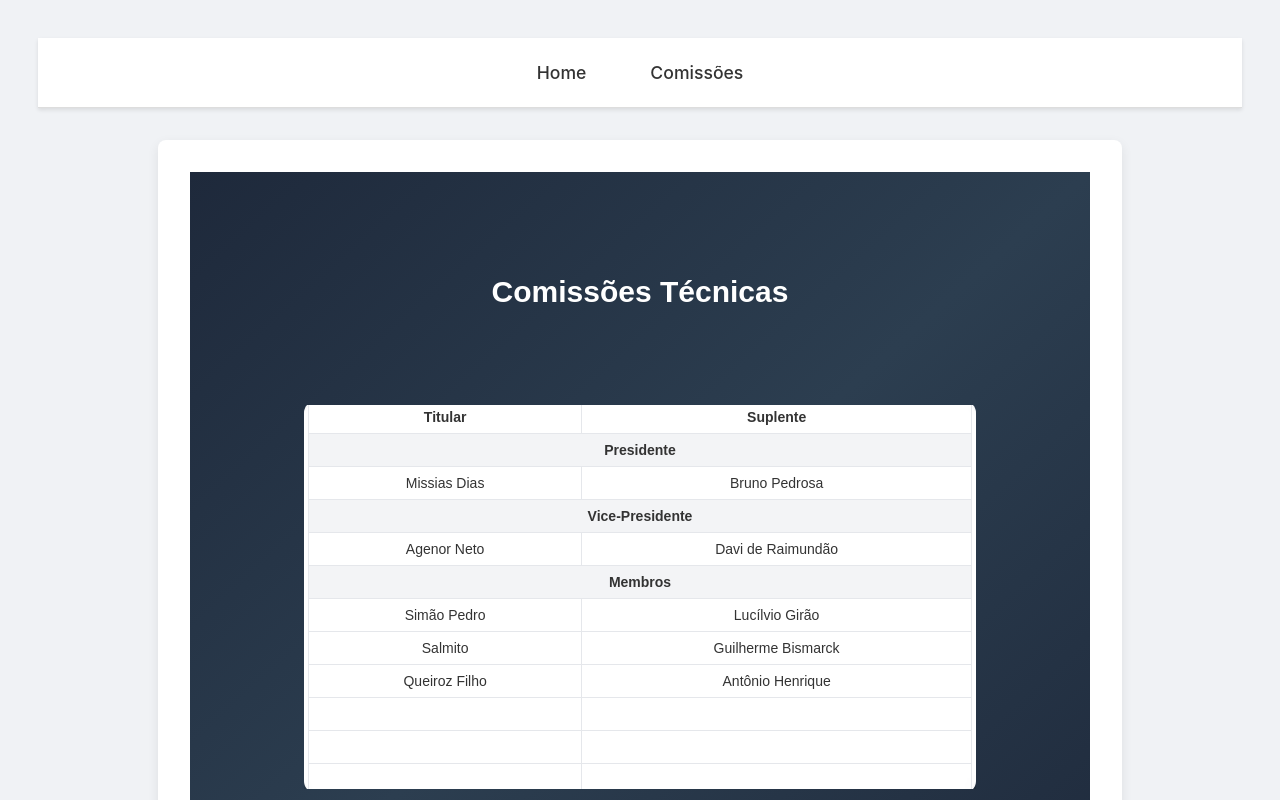
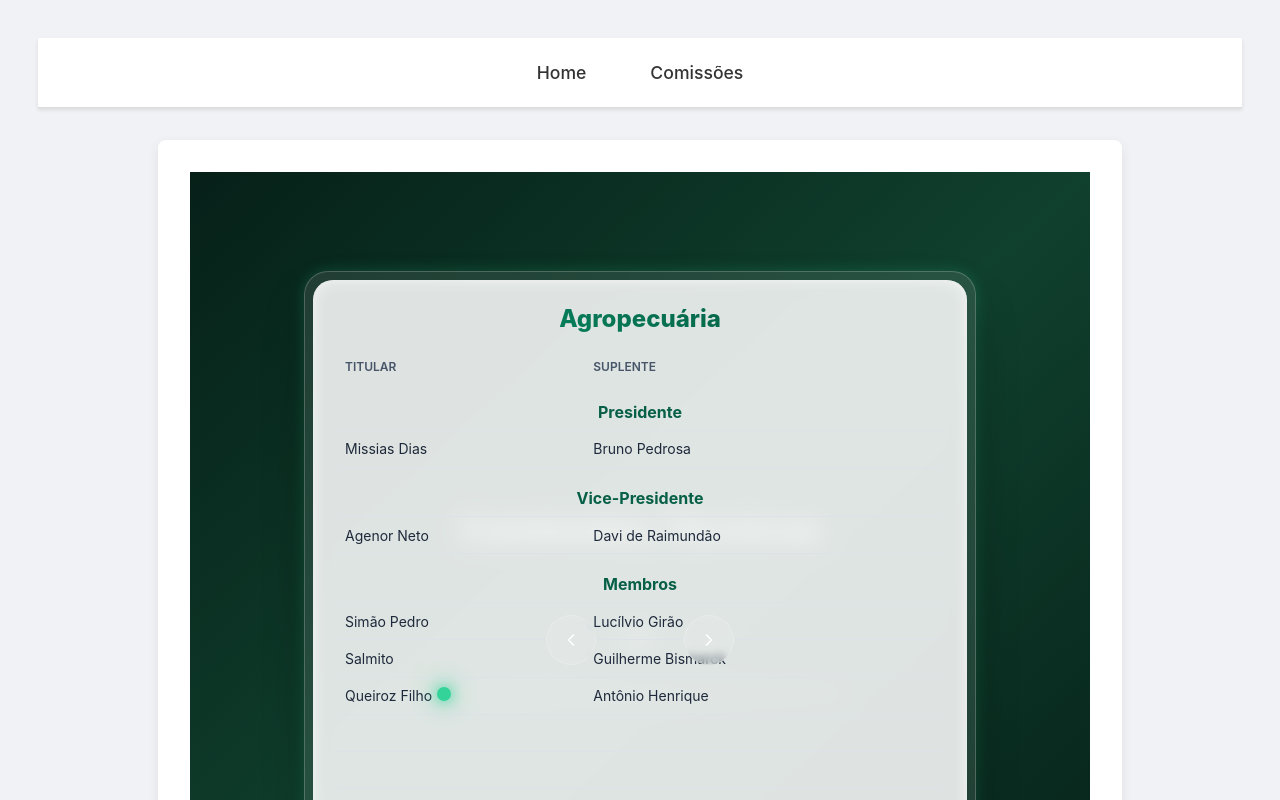
Before and after one commit to antonylima/alece, a React (Create React App) app in the folder frontend/: page /comissoes in a window 1280 px wide. Shown: the top 800 px of the page. Built offline with nearby package versions, Linux system fonts and the light colour scheme.

Commit message:
card style

```diff
--- a/frontend/src/pages/Comissoes.css
+++ b/frontend/src/pages/Comissoes.css
@@ -1,37 +1,45 @@
+@keyframes breathing-glow {
+  0% {
+    box-shadow: 0 25px 50px -12px rgba(0, 0, 0, 0.4), 0 0 15px rgba(52, 211, 153, 0.2);
+  }
+  50% {
+    box-shadow: 0 25px 50px -12px rgba(0, 0, 0, 0.6), 0 0 25px rgba(52, 211, 153, 0.4);
+  }
+  100% {
+    box-shadow: 0 25px 50px -12px rgba(0, 0, 0, 0.4), 0 0 15px rgba(52, 211, 153, 0.2);
+  }
+}
+
 /* General Container */
 .comissoes-container {
   min-height: 100vh;
-  background: linear-gradient(to bottom right, #1e293b, #2c3e50, #1e293b);
-  color: white;
+  background: linear-gradient(to bottom right, #062018, #10402E, #062018); /* Green Gradient */
+  color: #e2e8f0;
   display: flex;
   flex-direction: column;
   align-items: center;
   justify-content: center;
-  padding: 4px;
-  font-family: sans-serif;
-}
-
-.comissoes-header {
-  width: 100%;
-  max-width: 56rem; /* max-w-4xl */
-  margin-bottom: 3rem; /* mb-12 */
+  padding: 1rem;
+  font-family: -apple-system, BlinkMacSystemFont, 'Segoe UI', Roboto, 'Helvetica Neue', Arial, sans-serif;
+  overflow: hidden;
 }
 
 .comissoes-header h2 {
-  font-size: 1.875rem; /* text-3xl */
-  font-weight: 700; /* font-bold */
+  font-size: 2.25rem;
+  font-weight: 700;
   text-align: center;
-  margin-bottom: 3rem; /* mb-12 */
+  margin-bottom: 2rem;
+  text-shadow: 0 2px 10px rgba(0, 0, 0, 0.3);
 }
 
 /* Card Area */
 .card-display-area {
   position: relative;
   width: 100%;
-  max-width: 42rem; /* max-w-2xl */
-  height: 24rem; /* h-96 */
-  margin-bottom: 3rem; /* mb-12 */
-  overflow: hidden; /* Hide overflow for swipe effect */
+  max-width: 42rem;
+  /* height: 26rem; REMOVED for auto height */
+  margin-bottom: 2rem;
+  perspective: 1000px;
 }
 
 .card-swiper {
@@ -44,19 +52,18 @@
 
 .card {
   width: 100%;
-  height: 100%;
-  background: linear-gradient(to bottom right, #ffffff, #f0f0f0);
-  color: #333;
-  border-radius: 1rem; /* rounded-2xl */
-  box-shadow: 0 25px 50px -12px rgba(0, 0, 0, 0.25); /* shadow-2xl */
-  padding: 4px;
+  min-height: 26rem; /* Use min-height instead of height */
+  height: auto; /* Allow card to grow */
+  background: rgba(255, 255, 255, 0.1);
+  backdrop-filter: blur(12px);
+  border: 1px solid rgba(255, 255, 255, 0.2);
+  color: #1e293b;
+  border-radius: 1.5rem;
+  padding: 0.5rem;
   display: flex;
-  flex-direction: column;
-  justify-content: center;
-  align-items: center;
-  text-align: center;
   transition: transform 0.3s ease-out;
   cursor: grab;
+  animation: breathing-glow 5s ease-in-out infinite;
 }
 
 .card:active {
@@ -64,22 +71,28 @@
 }
 
 .card-inner-content {
-  background-color: rgba(255, 255, 255, 0.95);
-  backdrop-filter: blur(4px);
-  border-radius: 0.75rem; /* rounded-xl */
-  padding: 4px;
+  background-color: rgba(255, 255, 255, 0.85);
+  border-radius: 1.25rem;
+  padding: 1.5rem;
   width: 100%;
-  height: 100%;
+  height: 100%; /* Take full height of parent */
   display: flex;
   flex-direction: column;
-  justify-content: center;
-  box-shadow: 0 10px 15px -3px rgba(0, 0, 0, 0.1), 0 4px 6px -2px rgba(0, 0, 0, 0.05); /* shadow-lg */
+  justify-content: flex-start;
+  box-shadow: inset 0 0 15px rgba(255, 255, 255, 0.7);
+  /* overflow-y: auto; REMOVED to prevent scroll */
 }
 
 .card-inner-content .comissao-name {
-  font-size: 1.125rem;
-  font-weight: 600;
+  font-size: 1.5rem;
+  font-weight: 800;
   margin-bottom: 1rem;
+  text-align: center;
+  background: linear-gradient(45deg, #059669, #064e3b); /* Green Gradient Text */
+  -webkit-background-clip: text;
+  -webkit-text-fill-color: transparent;
+  background-clip: text;
+  text-fill-color: transparent;
 }
 
 .card-inner-content table {
@@ -90,52 +103,79 @@
 
 .card-inner-content th,
 .card-inner-content td {
-  border: 1px solid #e5e7eb;
-  padding: 0.5rem;
+  border: none;
+  padding: 0.6rem 0.5rem;
+  text-align: left;
+}
+
+.card-inner-content tr {
+  transition: background-color 0.2s ease-in-out;
+}
+
+.card-inner-content tbody tr:hover {
+  background-color: rgba(0, 0, 0, 0.03);
+}
+
+.card-inner-content tr:not(:last-child) {
+  border-bottom: 1px solid #dde2e7;
 }
 
 .card-inner-content th.ts {
   font-weight: 600;
+  color: #475569;
+  font-size: 0.75rem;
+  text-transform: uppercase;
+  padding-bottom: 0.5rem;
 }
 
 .card-inner-content .tipo {
-  font-weight: 600;
-  background-color: #f3f4f6;
+  font-weight: 700;
+  background-color: transparent;
+  color: #065f46; /* Darker Green */
+  text-align: center;
+  font-size: 1rem;
+  padding: 1.25rem 0 0.5rem 0;
 }
 
 .branco {
   color: transparent;
+  user-select: none;
 }
 
 /* Navigation */
 .nav-controls {
   display: flex;
   align-items: center;
-  gap: 1.5rem; /* space-x-6 */
-  margin-bottom: 1.5rem; /* mb-6 */
+  gap: 1.5rem;
+  margin-bottom: 1.5rem;
 }
 
 .nav-button {
   display: flex;
   align-items: center;
-  padding: 4px 1.5rem;
+  justify-content: center;
+  width: 50px;
+  height: 50px;
   background-color: rgba(255, 255, 255, 0.1);
   color: white;
-  border-radius: 0.75rem; /* rounded-xl */
+  border-radius: 50%;
   transition: all 0.2s ease-in-out;
   border: 1px solid rgba(255, 255, 255, 0.2);
   backdrop-filter: blur(4px);
 }
 
 .nav-button:hover {
-  background-color: rgba(255, 255, 255, 0.2);
-  border-color: rgba(255, 255, 255, 0.4);
+  background-color: rgba(16, 185, 129, 0.3); /* Green tint on hover */
+  transform: scale(1.1);
 }
 
 .card-counter {
   color: white;
   font-family: monospace;
-  font-size: 1.25rem; /* text-xl */
+  font-size: 1.5rem;
+  font-weight: 500;
+  min-width: 40px;
+  text-align: center;
 }
 
 /* Dots Indicator */
@@ -143,23 +183,36 @@
   display: flex;
   flex-wrap: wrap;
   justify-content: center;
-  gap: 0.5rem; /* gap-2 */
-  max-width: 56rem; /* max-w-4xl */
+  gap: 0.6rem;
+  max-width: 56rem;
 }
 
 .dot {
-  width: 0.75rem; /* w-3 */
-  height: 0.75rem; /* h-3 */
-  border-radius: 9999px; /* rounded-full */
-  transition: all 0.2s ease-in-out;
+  width: 10px;
+  height: 10px;
+  border-radius: 50%;
+  transition: all 0.3s ease;
   background-color: rgba(255, 255, 255, 0.3);
+  border: none;
+  padding: 0;
+  cursor: pointer;
 }
 
 .dot:hover {
-  background-color: rgba(255, 255, 255, 0.5);
+  background-color: rgba(255, 255, 255, 0.7);
 }
 
 .dot.active {
-  background-color: #818cf8; /* bg-indigo-400 */
-  transform: scale(1.25);
+  background-color: #34d399; /* Emerald Green */
+  transform: scale(1.4);
+  box-shadow: 0 0 10px #34d399, 0 0 20px #34d399;
 }
+
+/* Landscape Mode Adjustment */
+@media (orientation: landscape) {
+  .card-inner-content .comissao-name {
+    white-space: nowrap;
+    overflow: hidden;
+    text-overflow: ellipsis;
+  }
+}
--- a/frontend/src/pages/Comissoes.js
+++ b/frontend/src/pages/Comissoes.js
@@ -8,15 +8,36 @@ import './Comissoes.css'; // Import the new CSS file
  * @property {string} sigla
  * @property {string} comissao
  * @property {string[]} presidente
- * @property {string[]} vice_presidente
  * @property {string[][]} membro
  */
+
+// Custom hook to detect screen orientation
+const useScreenOrientation = () => {
+  const [isPortrait, setIsPortrait] = useState(
+    window.matchMedia('(orientation: portrait)').matches
+  );
+
+  useEffect(() => {
+    const mediaQuery = window.matchMedia('(orientation: portrait)');
+    const handleOrientationChange = (e) => setIsPortrait(e.matches);
+
+    mediaQuery.addEventListener('change', handleOrientationChange);
+
+    return () => {
+      mediaQuery.removeEventListener('change', handleOrientationChange);
+    };
+  }, []);
+
+  return isPortrait;
+};
+
 
 function Comissoes() {
   const [currentCard, setCurrentCard] = useState(0);
   const [touchStartX, setTouchStartX] = useState(null);
   const [touchEndX, setTouchEndX] = useState(null);
   const [swipeProgress, setSwipeProgress] = useState(0);
+  const isPortrait = useScreenOrientation(); // Use the orientation hook
 
   /** @type {Card[]} */
   const cards = Array.from({ length: 21 }, (_, i) => {
@@ -172,7 +193,9 @@ function Comissoes() {
             }}
           >
             <div className="card-inner-content">
-              <span className='comissao-name'>{currentCardData.comissao}</span>
+              <span className='comissao-name'>
+                {isPortrait ? currentCardData.sigla : currentCardData.comissao}
+              </span>
               <table>
                 <thead>
                   <tr>
```
